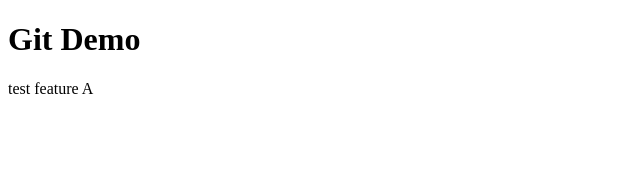
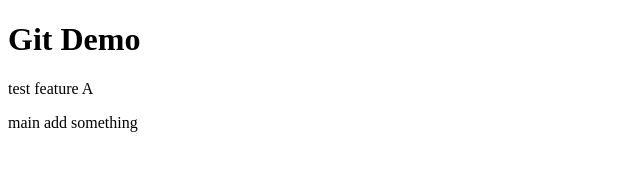
Before and after one commit to 21Jasper12/git-test, a plain HTML site: page index.html in a window 1280 px wide. Shown: the whole page, without its empty margins (0-640 px from the left). Drawn offline with Linux system fonts and the light colour scheme.

Commit message:
main add something

```diff
--- a/index.html
+++ b/index.html
@@ -9,6 +9,10 @@
 <body>
   <h1>Git Demo</h1>
   <p>test feature A</p>
+
+
+
+  <p>main add something</p>
 </body>
 
 </html>
```
